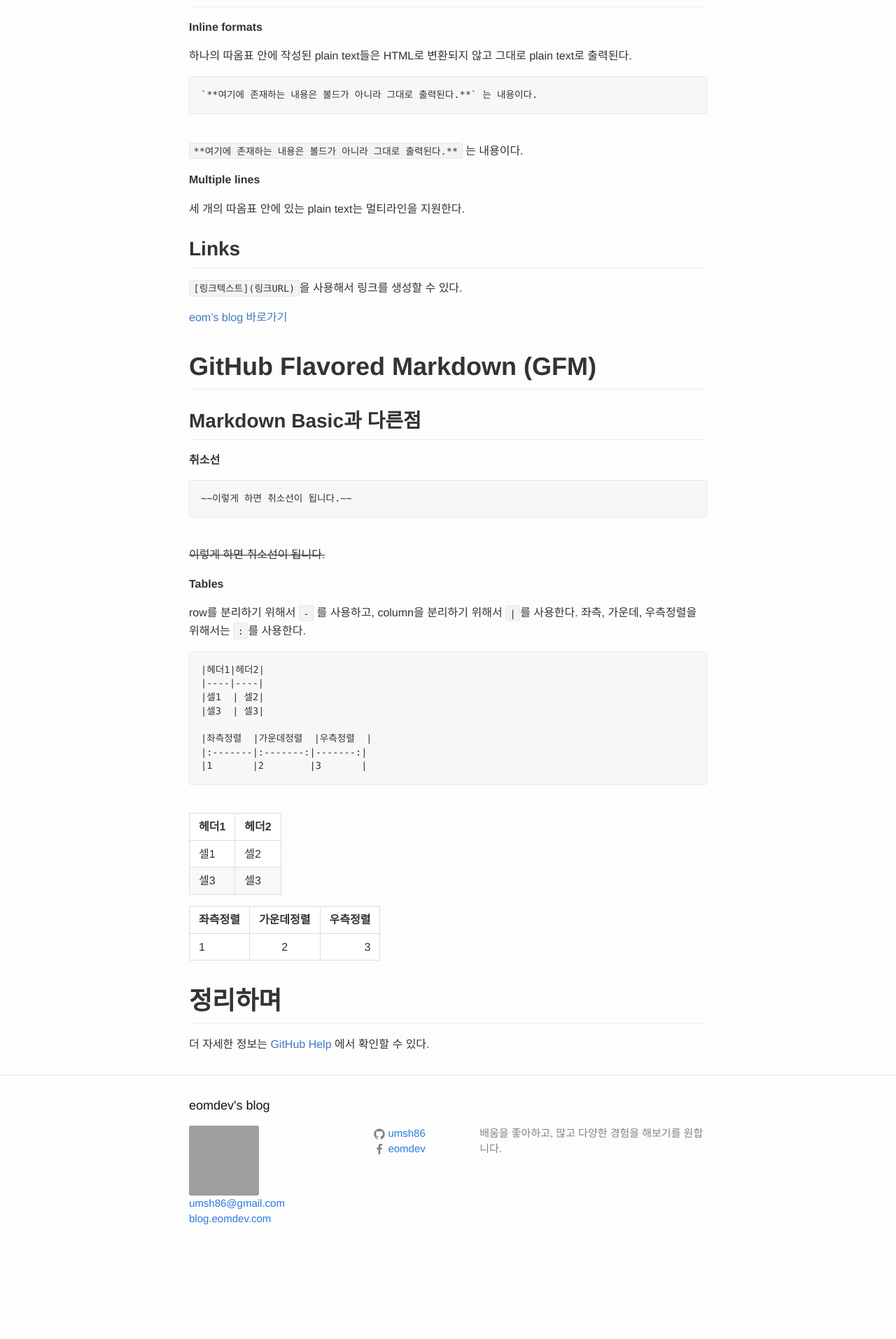
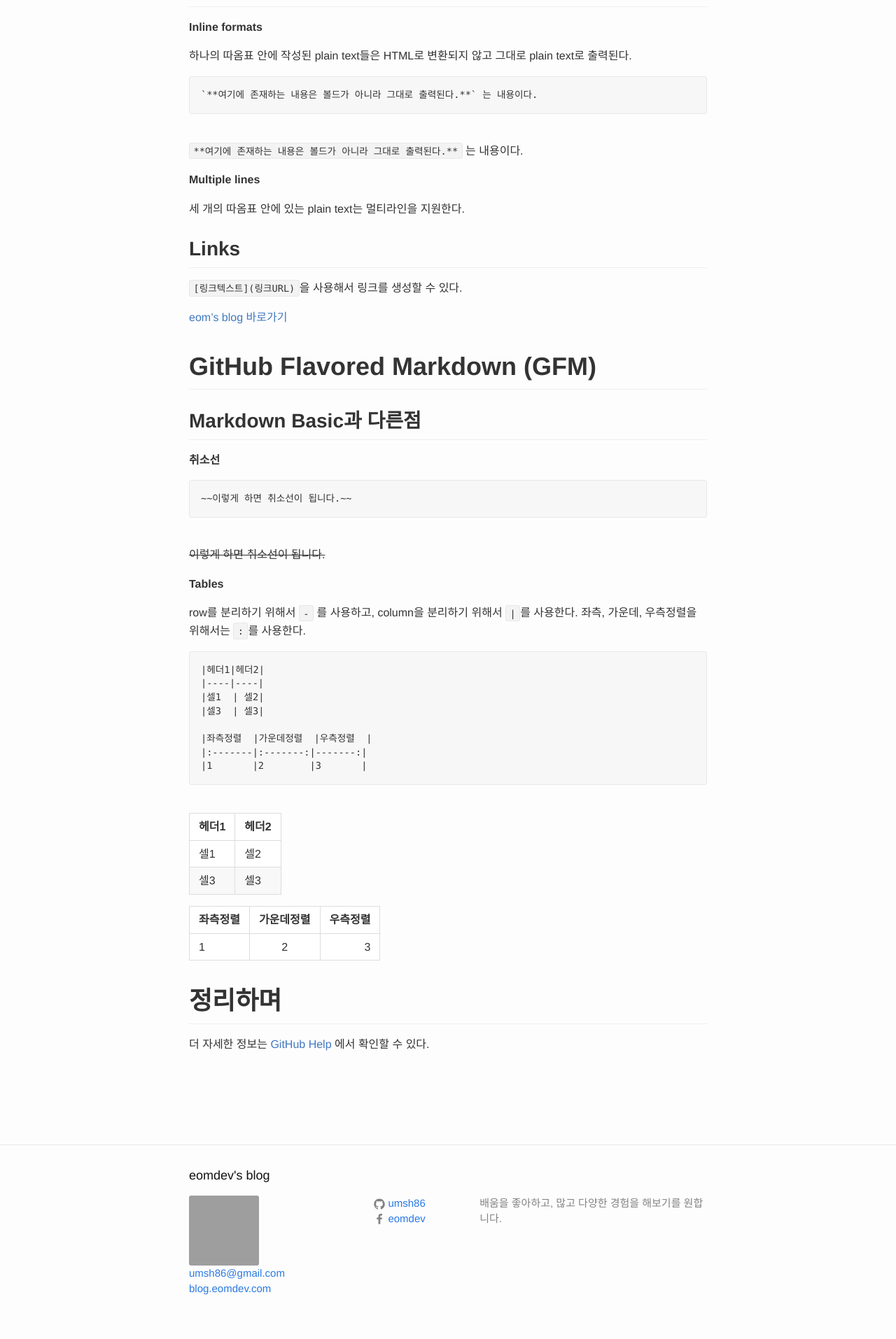
Before and after one commit to umsh86/umsh86.github.io, a Jekyll site: the page built from _posts/2015-12-11-github-markdown.md, in a window 1280 px wide. Shown: the part 3486-5400 px from the top of the page at 70% size. Built offline with Jekyll 4.4.1, drawn with Linux system fonts in a browser that asks for light colours; Markdown is read by kramdown in place of the engine named in the settings; comment, search, counter and statistics services are not loaded; before the commit the page ends 5300 px from its top, so only the background shows below that; grey boxes are pictures that could not be loaded.

Commit message:
add disqus margin-top

```diff
--- a/_includes/disqus.html
+++ b/_includes/disqus.html
@@ -1,3 +1,5 @@
+
+<h2 style="margin-top: 100px;font-size: 24px;"  > </h2>
 <div id="disqus_thread"></div>
 <script>
     /**
```
